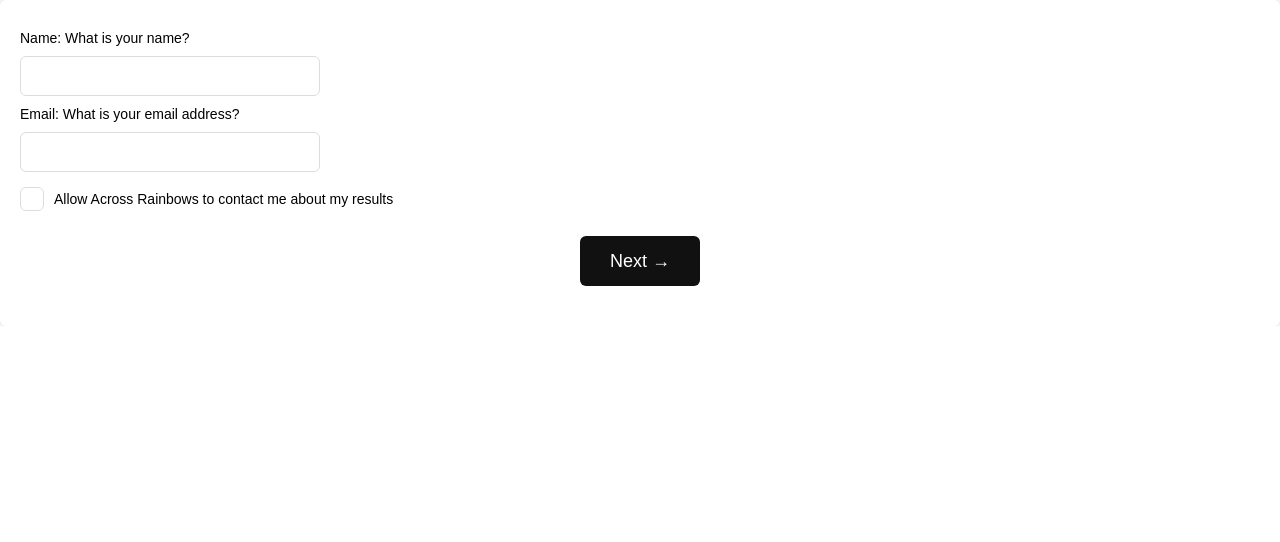
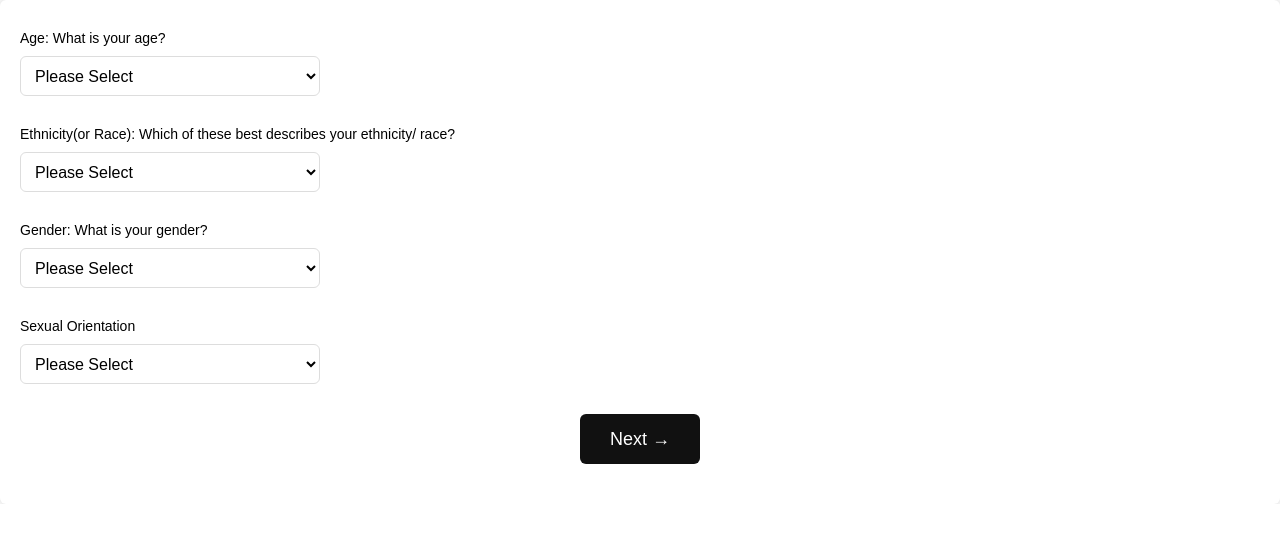
Before and after one commit to chris-rodgers/pink-navigator, a React (Create React App) app: page / in a window 1280 px wide. Shown: the top 542 px of the page. Built offline with nearby package versions, Linux system fonts and the light colour scheme.

Commit message:
disable ask for name and email

```diff
--- a/src/App.js
+++ b/src/App.js
@@ -4,12 +4,14 @@ import "react-svg-radar-chart/build/css/index.css";
 import styles from "./styles.module.css";
 import questions from "./questions.json";
 import personalDetails from "./personal-details.json";
-import contactDetails from "./contact-details.json";
+// import contactDetails from "./contact-details.json";
 
 import Checkbox from "./components/Checkbox/Checkbox";
 import Button from "./components/Button/Button";
 import Select from "./components/Select/Select";
 import Input from "./components/Input/Input";
+
+const HAS_SUBMITTED_ANSWERS = 'has-submitted-answers';
 
 const optionValues = {
   1: "Strongly Disagree",
@@ -52,11 +54,11 @@ export default function App() {
   const [state, setState] = React.useState(questions);
   const [shouldSubmit, setShouldSubmit] = React.useState(true);
   const [page, setPage] = React.useState(0);
-  const [hasSubmitted, setHasSubmitted] = React.useState(false);
-  const isFinished = page === 3;
-  const [contactDetailsState, setContactDetailsState] = React.useState(contactDetails);
+  const [hasSubmitted, setHasSubmitted] = React.useState(localStorage.getItem(HAS_SUBMITTED_ANSWERS) === 'true');
+  const isFinished = page === 2;
+  // const [contactDetailsState, setContactDetailsState] = React.useState(contactDetails);
   const [personalDetailsState, setPersonalDetailsState] = React.useState(personalDetails);
-  const [emailConsent, setEmailConsent] = React.useState(false)
+  // const [emailConsent, setEmailConsent] = React.useState(false)
 
   React.useEffect(() => {
     document.getElementById("pink-navigator-root").scrollIntoView(true);
@@ -93,11 +95,11 @@ export default function App() {
     const body = new FormData();
     const questionValues = {};
 
-    if(emailConsent){
-      Object.keys(contactDetailsState).forEach((key) => {
-        body.append(key, contactDetailsState[key].value);
-      });
-    }
+    // if(emailConsent){
+    //   Object.keys(contactDetailsState).forEach((key) => {
+    //     body.append(key, contactDetailsState[key].value);
+    //   });
+    // }
     Object.keys(personalDetailsState).forEach((key) => {
       body.append(key, personalDetailsState[key].value);
     });
@@ -116,6 +118,7 @@ export default function App() {
     )
       .then((response) => {
         setHasSubmitted(true);
+        localStorage.setItem(HAS_SUBMITTED_ANSWERS, 'true');
         console.log("Success!", response);
       })
       .catch((error) => console.error("Error!", error.message));
@@ -144,34 +147,34 @@ export default function App() {
       </div> */}
       {
         [
-          <div style={{ marginTop: 10, marginBottom: 20 }}>
-            {Object.keys(contactDetailsState).map((key) => {
-              const { title,...rest } = contactDetailsState[key];
-              return (
-                <div key={key}>
-                  <label className={styles.label} htmlFor={key}>
-                    {title}
-                  </label>
-                  <div>
-                    <Input
-                      id={key}
-                      onChange={(e) => {
-                        setContactDetailsState((prevContactDetailsState) => {
-                          const nextContactDetialsState = {
-                            ...prevContactDetailsState,
-                          };
-                          nextContactDetialsState[key].value = e.target.value;
-                          return nextContactDetialsState;
-                        });
-                      }}
-                      {...rest}
-                    />
-                  </div>
-                </div>
-              );
-            })}
-            <Checkbox onClick={() => { setEmailConsent(!emailConsent) }} checked={emailConsent} label={"Allow Across Rainbows to contact me about my results"} />
-          </div>,
+          // <div style={{ marginTop: 10, marginBottom: 20 }}>
+          //   {Object.keys(contactDetailsState).map((key) => {
+          //     const { title,...rest } = contactDetailsState[key];
+          //     return (
+          //       <div key={key}>
+          //         <label className={styles.label} htmlFor={key}>
+          //           {title}
+          //         </label>
+          //         <div>
+          //           <Input
+          //             id={key}
+          //             onChange={(e) => {
+          //               setContactDetailsState((prevContactDetailsState) => {
+          //                 const nextContactDetialsState = {
+          //                   ...prevContactDetailsState,
+          //                 };
+          //                 nextContactDetialsState[key].value = e.target.value;
+          //                 return nextContactDetialsState;
+          //               });
+          //             }}
+          //             {...rest}
+          //           />
+          //         </div>
+          //       </div>
+          //     );
+          //   })}
+          //   <Checkbox onClick={() => { setEmailConsent(!emailConsent) }} checked={emailConsent} label={"Allow Across Rainbows to contact me about my results"} />
+          // </div>,
           <div style={{ marginTop: 10 }}>
             {Object.keys(personalDetailsState).map((key) => {
               const detail = personalDetailsState[key];
@@ -301,7 +304,7 @@ export default function App() {
             <Button onClick={handlePrev}>← Previous</Button>
           ) : null}
           {!isFinished ? (
-            <Button onClick={handleNext}>{page === 2 ? "Finish" : "Next"} →</Button>
+            <Button onClick={handleNext}>{page === 1 ? "Finish" : "Next"} →</Button>
           ) : null}
         </div>
         {/* <Checkbox onClick={() => { setShouldSubmit(!shouldSubmit) }} disabled={!shouldShowCheckbox} checked={shouldSubmit} label={shouldShowCheckbox ? "Record my answers" : hasSubmitted ? "We've recorded your answers" : "Submitting..."} /> */}
```
Also changed, not shown: 2 other files (tests, documents, lock files or other folders).
